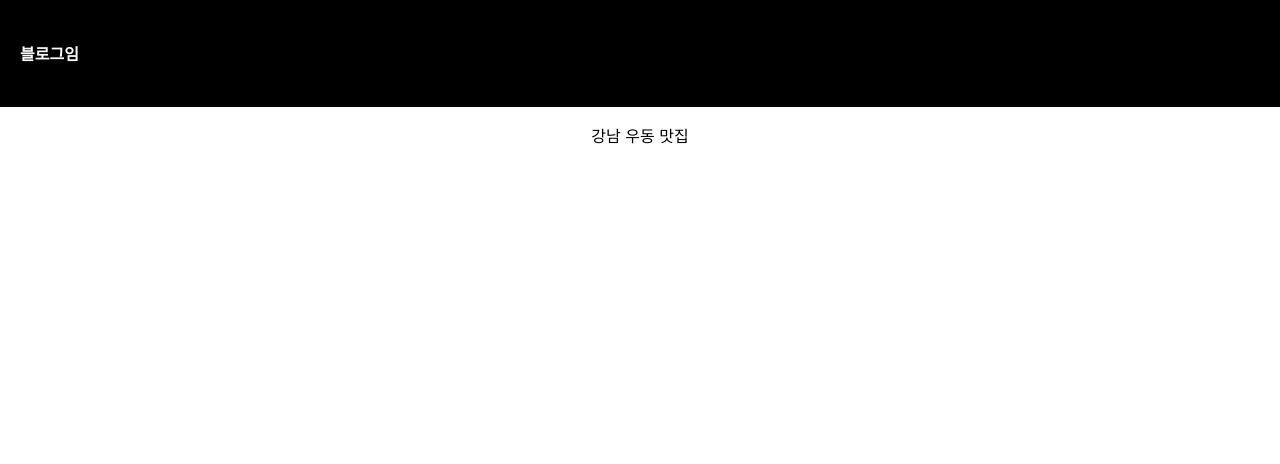
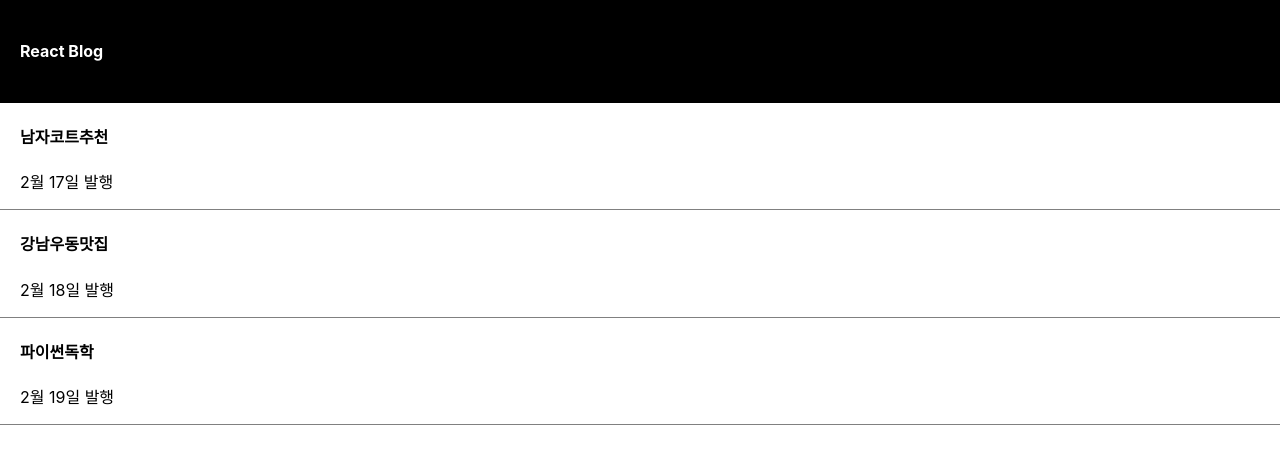
Before and after one commit to jiwoopark727/blog, a React (Create React App) app: page / in a window 1280 px wide. Shown: the top 464 px of the page. Built offline with nearby package versions, Linux system fonts and the light colour scheme.

Commit message:
중요한 데이터는 state에 저장

```diff
--- a/src/App.js
+++ b/src/App.js
@@ -2,18 +2,33 @@
 
 import logo from './logo.svg';
 import './App.css';
+import { useState } from 'react';
 
 function App() {
 
   let post = '강남 우동 맛집';
+  let [title, setTitle] = useState(['남자코트추천', '강남우동맛집','파이썬독학']);
 
   return (
     <div className="App">
       <div className='black-nav'>
-        <h4>블로그임</h4>
-        </div>
-        <p>{ post }</p>
-     </div>
+        <h4>React Blog</h4>
+      </div>
+
+      <div className='list'>
+        <h4>{ title[0] }</h4>
+        <p>2월 17일 발행</p>
+      </div>
+      <div className='list'>
+        <h4>{ title[1] }</h4>
+        <p>2월 18일 발행</p>
+      </div>
+      <div className='list'>
+        <h4>{ title[2] }</h4>
+        <p>2월 19일 발행</p>
+      </div>
+
+    </div>
   );
 }
 
```
